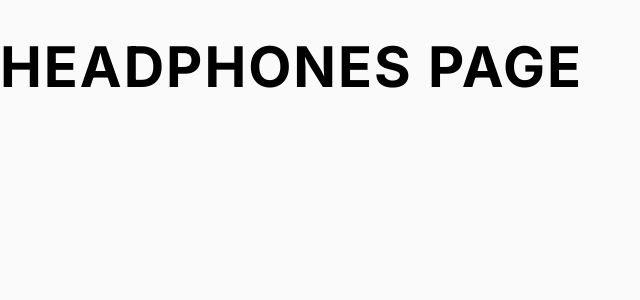
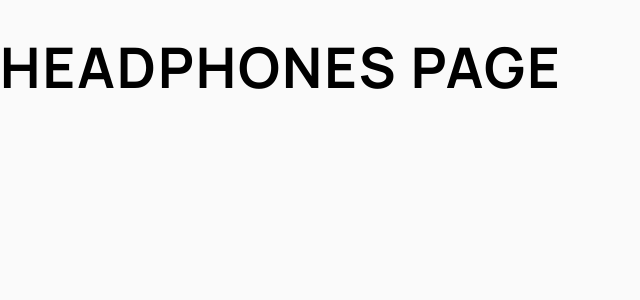
Before and after one commit to IshanVeer/audiophile-ecommerce-app, a Next.js app: page /headphones in a window 1280 px wide. Shown: the top 300 px of the page, without its empty margins (0-640 px from the left). Built offline with nearby package versions, Linux system fonts and the light colour scheme.

Commit message:
cleaned layout file

```diff
--- a/src/app/customMediaQueries.css
+++ b/src/app/customMediaQueries.css
@@ -0,0 +1,2 @@
+@custom-media --viewportTablet (min-width: 768px);
+@custom-media --viewportDesktop (min-width: 1024px);
--- a/src/app/layout.tsx
+++ b/src/app/layout.tsx
@@ -16,7 +16,7 @@ export default function RootLayout({
 }) {
   return (
     <html lang="en">
-      <body className={inter.className}>{children}</body>
+      <body >{children}</body>
     </html>
   )
 }
```
